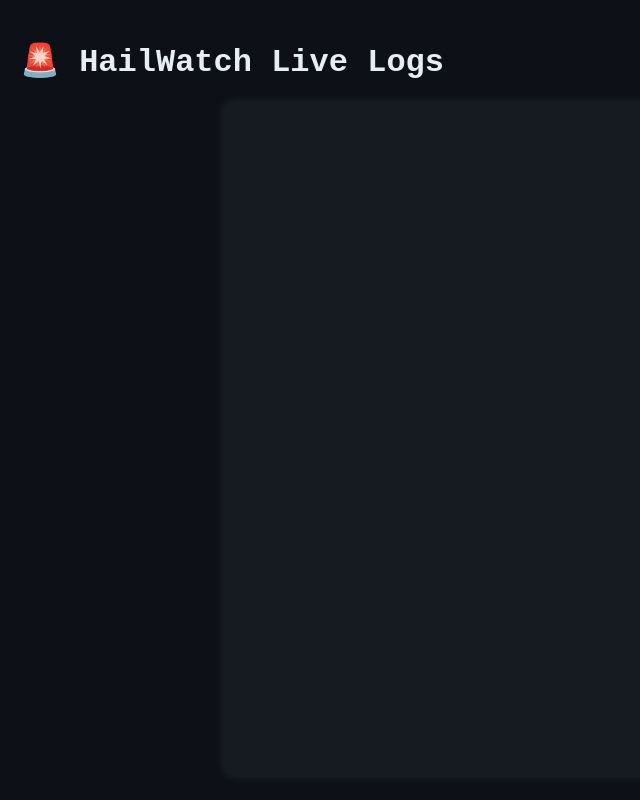
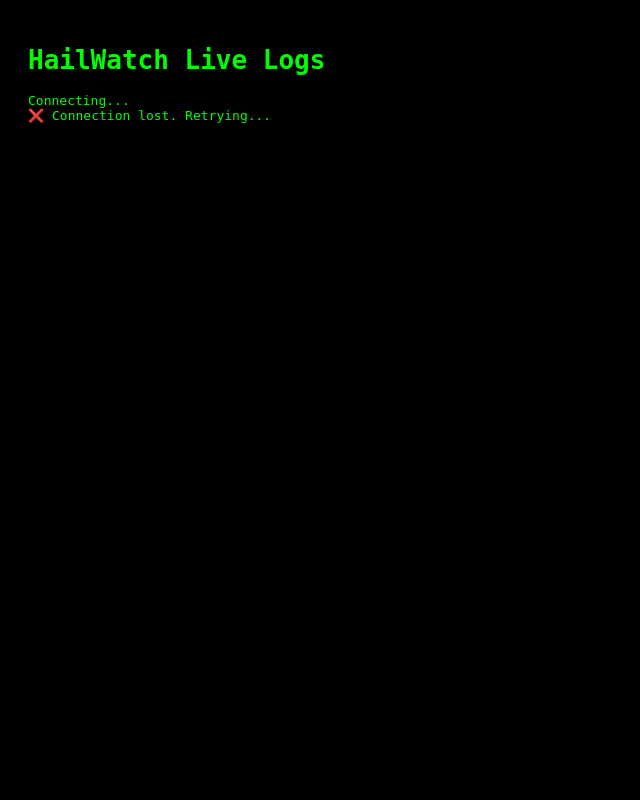
Before and after one commit to ryandevans/hailwatch-web, a FastAPI app: page / in a window 1280 px wide. Shown: the whole page, without its empty margins (0-640 px from the left). Run offline with FastAPI, Linux system fonts and the light colour scheme; data that the repository does not hold is empty; some libraries are stand-ins or nearby versions.

Commit message:
Update logs.html and main.py for real-time log streaming

```diff
--- a/templates/logs.html
+++ b/templates/logs.html
@@ -2,86 +2,28 @@
 <html lang="en">
 <head>
   <meta charset="UTF-8" />
-  <meta name="viewport" content="width=device-width, initial-scale=1.0" />
-  <title>HailWatch Live Logs</title>
-  <script src="https://unpkg.com/@supabase/supabase-js"></script>
+  <title>HailWatch Logs</title>
   <style>
-    body {
-      background-color: #0d1117;
-      color: #e6edf3;
-      font-family: 'Courier New', Courier, monospace;
-      padding: 20px;
-      margin: 0;
-    }
-    .log-container {
-      max-width: 800px;
-      margin: auto;
-      background: #161b22;
-      border-radius: 8px;
-      padding: 16px;
-      overflow-y: scroll;
-      height: 80vh;
-      box-shadow: 0 0 12px rgba(255, 255, 255, 0.1);
-    }
-    .log-line {
-      margin: 6px 0;
-      white-space: pre-wrap;
-    }
-    .timestamp {
-      color: #8b949e;
-    }
-    .emoji {
-      margin-right: 6px;
-    }
+    body { font-family: monospace; background: #000; color: #0f0; padding: 20px; }
+    #log { white-space: pre-wrap; }
   </style>
 </head>
 <body>
-  <h1>🚨 HailWatch Live Logs</h1>
-  <div class="log-container" id="logContainer"></div>
+  <h1>HailWatch Live Logs</h1>
+  <div id="log">Connecting...</div>
 
   <script>
-    const SUPABASE_URL = "https://YOUR_PROJECT_ID.supabase.co";
-    const SUPABASE_ANON_KEY = "YOUR_PUBLIC_ANON_KEY";
+    const logEl = document.getElementById("log");
+    const evtSource = new EventSource("/stream-logs");
 
-    const supabase = supabase.createClient(SUPABASE_URL, SUPABASE_ANON_KEY);
-    const logContainer = document.getElementById("logContainer");
+    evtSource.onmessage = function(event) {
+      logEl.textContent += `\n${event.data}`;
+      logEl.scrollTop = logEl.scrollHeight;
+    };
 
-    function addLogEntry(message, timestamp) {
-      const logLine = document.createElement("div");
-      logLine.className = "log-line";
-      logLine.innerHTML = `<span class="timestamp">[${new Date(timestamp).toLocaleTimeString()}]</span> ${message}`;
-      logContainer.appendChild(logLine);
-      logContainer.scrollTop = logContainer.scrollHeight;
-    }
-
-    async function loadRecentLogs() {
-      const { data, error } = await supabase
-        .from("logs")
-        .select("message, created_at")
-        .order("created_at", { ascending: true })
-        .limit(100);
-
-      if (data) {
-        data.forEach(log => addLogEntry(log.message, log.created_at));
-      }
-    }
-
-    function streamLogs() {
-      supabase
-        .channel('logs-stream')
-        .on(
-          'postgres_changes',
-          { event: 'INSERT', schema: 'public', table: 'logs' },
-          (payload) => {
-            const { message, created_at } = payload.new;
-            addLogEntry(message, created_at);
-          }
-        )
-        .subscribe();
-    }
-
-    loadRecentLogs();
-    streamLogs();
+    evtSource.onerror = function(err) {
+      logEl.textContent += "\n❌ Connection lost. Retrying...";
+    };
   </script>
 </body>
 </html>
```
